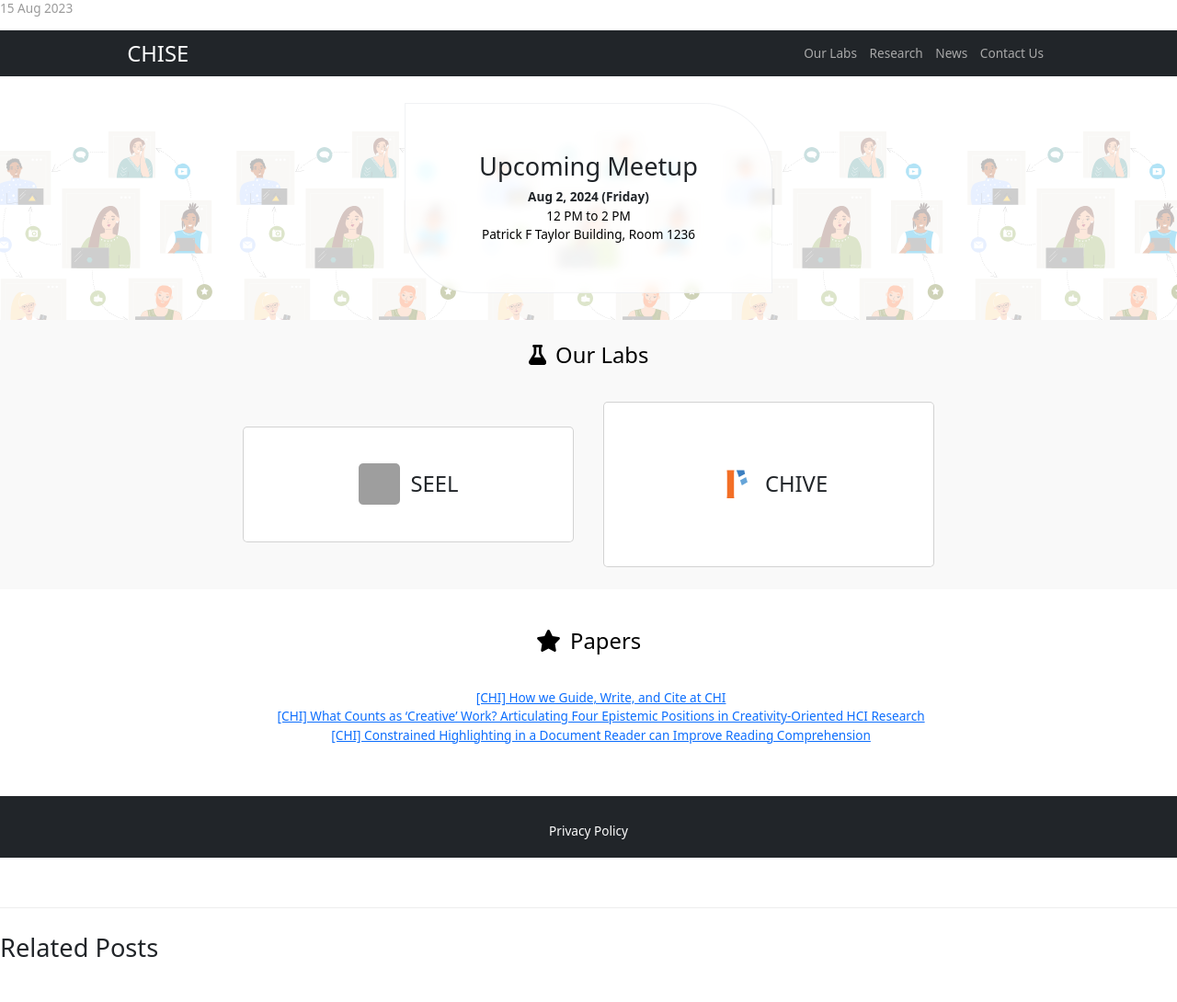
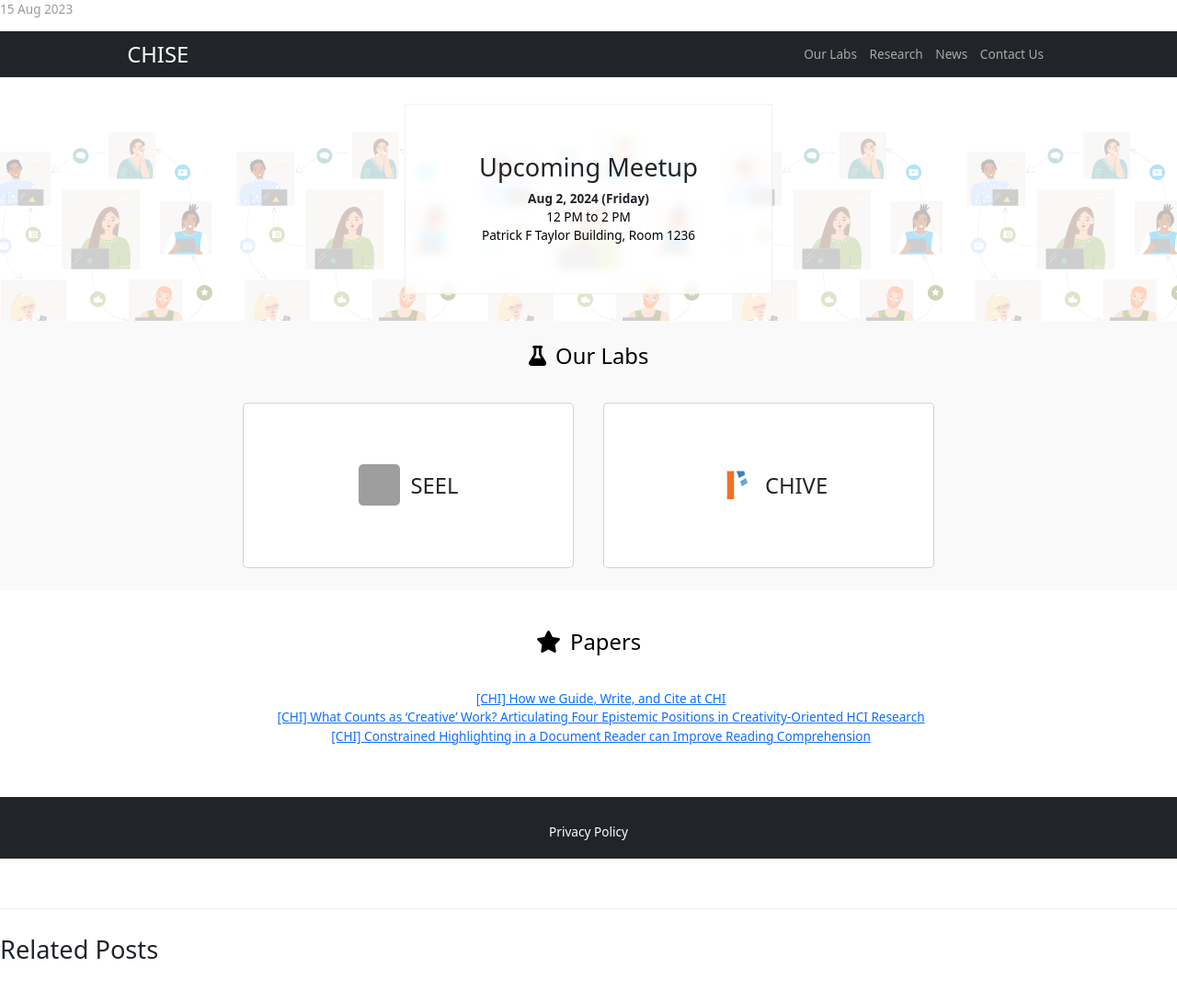
Before and after one commit to ShristiShrestha/ShristiShrestha.github.io, a Jekyll site: the page built from _posts/2023-08-15-.md, in a window 1280 px wide. Shown: the whole page at 92% size. Built offline with Jekyll 4.4.1, drawn with Linux system fonts in a browser that asks for light colours; nearby versions of some CDN libraries; library files that are not in the unit come from our copies; grey boxes are pictures that could not be loaded.

Commit message:
refactor sytlines

```diff
--- a/_layouts/default.html
+++ b/_layouts/default.html
@@ -3,7 +3,7 @@
 
   {% include head.html %}
 
-  <body style="overflow: hidden; margin-top: -8px">
+  <body style="overflow: hidden; height: 100%; position: absolute; left:0; right:0; bottom:0; top:0;">
     <div class="container-fluid bg-white" style="padding: 0;">
       {{ content }}
     </div>
--- a/_posts/2023-08-15-.md
+++ b/_posts/2023-08-15-.md
@@ -3,7 +3,7 @@
 title:
 ---
 
-<div style="height: 100vh; overflow-y:scroll;">
+<div style="height: 100vh; overflow-y:scroll; overflow-x:hidden;">
     <div class="h-center-flex container-fluid bg-dark" style="height:50px; padding: 0;">
         <div class="container h-justified-flex">
             <h3 class="text-white no-margin">CHISE</h3>
--- a/public/css/chise.css
+++ b/public/css/chise.css
@@ -28,17 +28,36 @@
 
 .title-banner{
     width: fit-content;
+    height: fit-content;
     min-width: 400px;
+    min-height: 120px;
+    max-height: 50vh;
     max-width: 40vw;
-    max-height: 30vh;
     padding: 52px;
     text-align: center;
     backdrop-filter: blur(5px) saturate(200%);
     background-color:  rgba(255, 255, 255, 0.75);
     /* background-color: rgba(255, 255, 255, 0.16); */
-    border-radius: 0px 75px 0px 75px;
+    /* border-radius: 0px 75px 0px 75px; */
     border: 1px solid rgba(209, 213, 219, 0.3);
     row-gap: 4px;
+}
+
+@media(max-width:1024px){
+    .title-banner{
+        width: 100% !important;
+        border: none;
+        border-radius: 0;
+    }
+
+    .container-banner{
+        min-height: 70vh;
+    }
+
+    .card{
+        min-width: 250px;
+        min-height: 250px;
+    }
 }
 
 .title-banner p, b, h2{
@@ -81,8 +100,8 @@
     width: 360px;
     height: 400px;
     padding: 24px;
-    min-width: 10vw;
-    min-height: 14vh;
+    min-width: 180px;
+    min-height: 180px;
     /* border: 1px solid rgba(209, 213, 219, 0.3); */
 }
 
```
Also changed, not shown: README.md, 1 other file.
